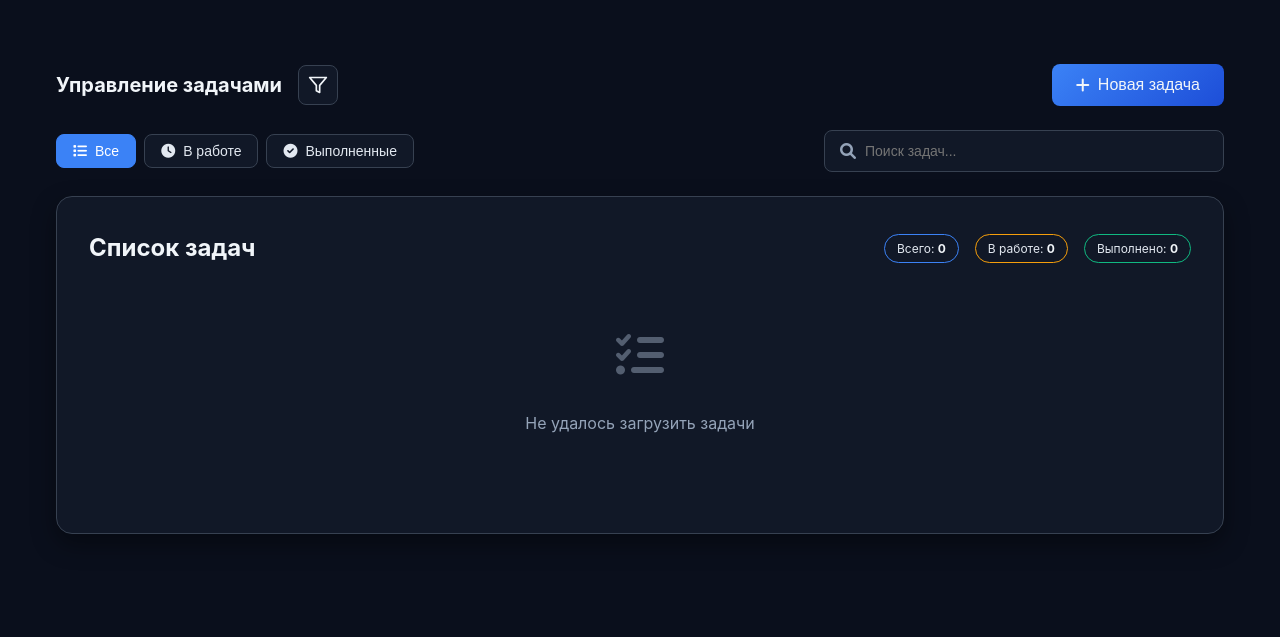
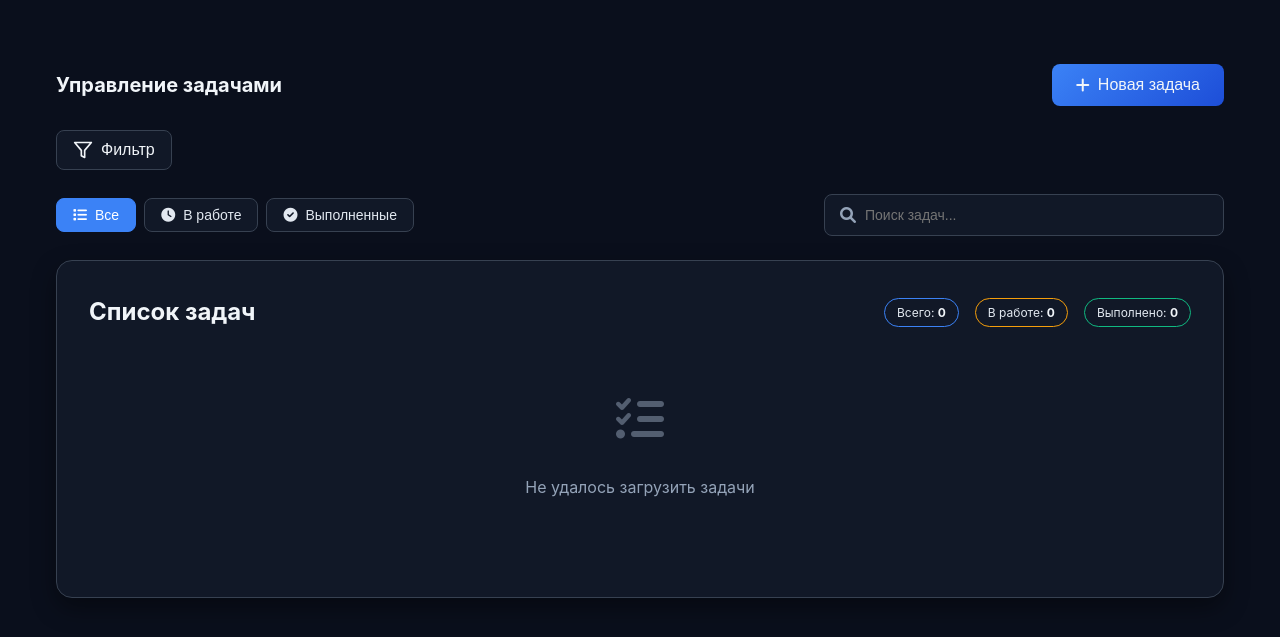
Before and after one commit to BOEGOLOVKA27/finansemanager, a Flask app: page /tasks in a window 1280 px wide. Shown: the part 65-702 px from the top of the page. Run offline with Flask 3, Linux system fonts and the light colour scheme; the visitor is signed in with stand-in values (Sample User, id 1); some libraries are stand-ins or nearby versions.

Commit message:
update branch

```diff
--- a/app/static/css/style.css
+++ b/app/static/css/style.css
@@ -358,6 +358,8 @@ body {
     box-shadow: 0 10px 25px rgba(0, 0, 0, 0.4);
     border: 1px solid var(--border);
     transition: all 0.3s ease;
+    position: relative;
+    z-index: 1;
 }
 
 .card:hover {
--- a/app/templates/tasks/tasks.html
+++ b/app/templates/tasks/tasks.html
@@ -7,11 +7,20 @@
     <div class="section-header">
         <div class="header-left">
             <h2 class="section-title">Управление задачами</h2>
+        </div>
 
-            <!-- Кнопка фильтра -->
+        <button class="btn btn-primary" id="openCreateTaskBtn">
+            <i class="fas fa-plus"></i>
+            Новая задача
+        </button>
+    </div>
+
+    <!-- Кнопка фильтра под заголовком -->
+    <div class="filter-toolbar">
         <div class="filter-container">
             <button class="btn btn-icon" id="filterBtn" title="Фильтры и сортировка">
                 <svg xmlns="http://www.w3.org/2000/svg" width="20" height="20" viewBox="0 0 24 24" fill="none" stroke="currentColor" stroke-width="2" stroke-linecap="round" stroke-linejoin="round"><polygon points="22 3 2 3 10 12.46 10 19 14 21 14 12.46 22 3"></polygon></svg>
+                <span>Фильтр</span>
             </button>
 
             <!-- Выпадающий список фильтров -->
@@ -36,12 +45,6 @@
                 </div>
             </div>
         </div>
-        </div>
-
-        <button class="btn btn-primary" id="openCreateTaskBtn">
-            <i class="fas fa-plus"></i>
-            Новая задача
-        </button>
     </div>
 
     <!-- Карточка создания задачи (скрыта по умолчанию) -->
@@ -159,11 +162,16 @@
     display: flex;
     align-items: center;
     gap: 1rem;
-    position: relative;
 }
 
 .section-title {
     margin: 0;
+}
+
+.filter-toolbar {
+    margin-bottom: 1.5rem;
+    display: flex;
+    justify-content: flex-start;
 }
 
 .filter-container {
@@ -181,9 +189,10 @@
     display: flex;
     align-items: center;
     justify-content: center;
-    width: 40px;
+    gap: 0.5rem;
+    width: auto;
     height: 40px;
-    padding: 0;
+    padding: 0 1rem;
     background: var(--background-light);
     border: 1px solid var(--border);
     border-radius: 0.5rem;
@@ -207,7 +216,7 @@
     border: 1px solid var(--border);
     border-radius: 0.5rem;
     box-shadow: 0 4px 12px rgba(0, 0, 0, 0.15);
-    z-index: 1000;
+    z-index: 100;
     min-width: 220px;
     margin-top: 0.5rem;
     overflow: visible;
@@ -334,7 +343,7 @@
     display: flex;
     justify-content: space-between;
     align-items: center;
-    margin: 1.5rem 0;
+    margin: 0.5rem 0 1.5rem 0;
     flex-wrap: wrap;
     gap: 1rem;
 }
```
Also changed, not shown: 1 other file. Lines whose indentation alone changed are shown as unchanged.
